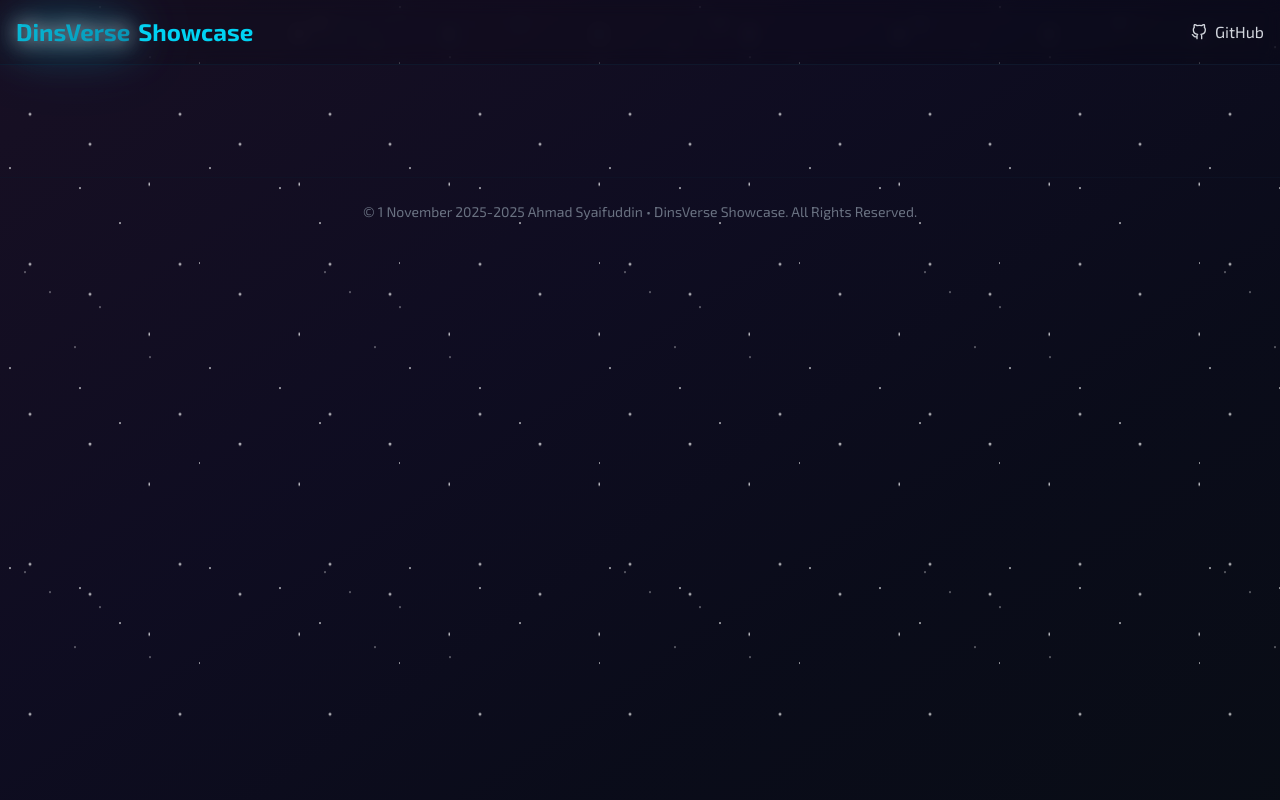
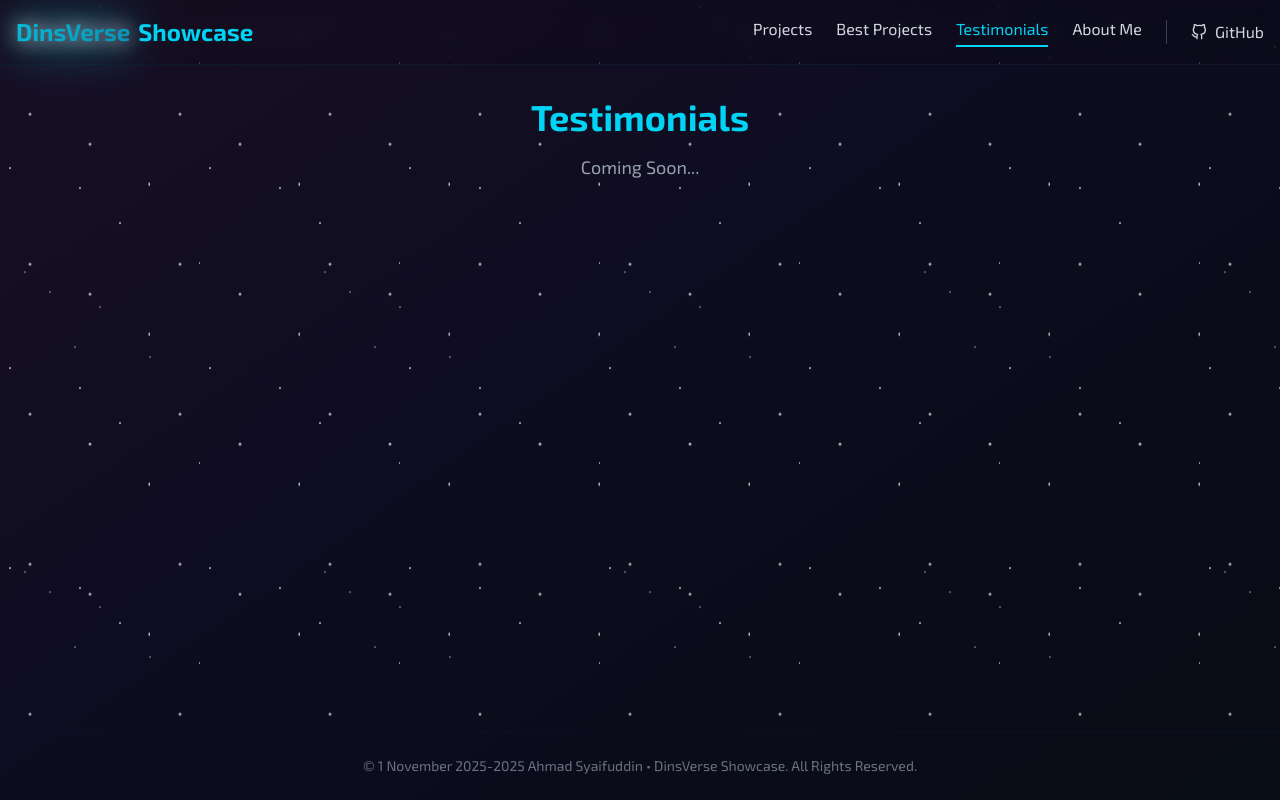
Before and after one commit to ahmadsyaifuddin-dins/DinsVerse, a React (Vite) app: page /testimonials in a window 1280 px wide. Built offline with nearby package versions, Linux system fonts and the light colour scheme; no server answers.

Commit message:
membuat beberapa halaman baru dan menambahkan menu navbarnya

```diff
--- a/src/App.jsx
+++ b/src/App.jsx
@@ -1,12 +1,19 @@
+// src/App.jsx
+
 import React from 'react';
 import { Routes, Route, useLocation } from 'react-router-dom';
 import { AnimatePresence, motion } from 'framer-motion';
 import Navbar from './components/Navbar';
+import Footer from './components/Footer';
+
+// Impor halaman-halaman
 import HomePage from './pages/HomePage';
 import DetailPage from './pages/DetailPage';
-import Footer from './components/Footer';
+import BestProjectsPage from './pages/BestProjectsPage';
+import TestimonialsPage from './pages/TestimonialsPage';
+import AboutPage from './pages/AboutPage';
 
-// Konfigurasi animasi transisi halaman
+// Konfigurasi animasi transisi (tetap sama)
 const pageTransition = {
   initial: { opacity: 0, y: 20 },
   animate: { opacity: 1, y: 0 },
@@ -14,37 +21,47 @@ const pageTransition = {
   transition: { duration: 0.3 }
 };
 
+
 function App() {
   const location = useLocation();
 
   return (
-    <div className="min-h-screen text-gray-200">
+    <div className="min-h-screen text-gray-200 flex flex-col">
+
       <div className="stars-container">
         <div className="stars"></div>
         <div className="stars2"></div>
         <div className="stars3"></div>
       </div>
       <Navbar />
-      <main className="container mx-auto px-4 py-8">
-        {/* AnimatePresence digunakan untuk animasi 'exit' */}
+
+      <main className="container mx-auto px-4 py-8 relative z-10 grow">
         <AnimatePresence mode="wait">
           <Routes location={location} key={location.pathname}>
+
+            {/* Rute Lama */}
             <Route
               path="/"
-              element={
-                <motion.div {...pageTransition}>
-                  <HomePage />
-                </motion.div>
-              }
+              element={<motion.div {...pageTransition}><HomePage /></motion.div>}
             />
             <Route
               path="/project/:id"
-              element={
-                <motion.div {...pageTransition}>
-                  <DetailPage />
-                </motion.div>
-              }
+              element={<motion.div {...pageTransition}><DetailPage /></motion.div>}
             />
+
+            <Route
+              path="/best-projects"
+              element={<motion.div {...pageTransition}><BestProjectsPage /></motion.div>}
+            />
+            <Route
+              path="/testimonials"
+              element={<motion.div {...pageTransition}><TestimonialsPage /></motion.div>}
+            />
+            <Route
+              path="/about"
+              element={<motion.div {...pageTransition}><AboutPage /></motion.div>}
+            />
+
           </Routes>
         </AnimatePresence>
       </main>
--- a/src/components/Navbar.jsx
+++ b/src/components/Navbar.jsx
@@ -1,21 +1,138 @@
-import React from 'react';
-import { Link } from 'react-router-dom';
+// src/components/Navbar.jsx
+
+import React, { useState } from 'react';
+import { Link, NavLink } from 'react-router-dom';
 import { FiGithub } from 'react-icons/fi';
+import '../styles/navbar.css'; // Import CSS untuk hamburger
 
 const Navbar = () => {
+  // State untuk toggle mobile menu
+  const [isMobileMenuOpen, setIsMobileMenuOpen] = useState(false);
+
+  // Helper class untuk NavLink (Desktop)
+  const navLinkClass = ({ isActive }) =>
+    `pb-1 border-b-2 transition-colors duration-300 ${
+      isActive
+        ? 'text-cyan-400 border-cyan-400'
+        : 'text-gray-300 border-transparent hover:text-white'
+    }`;
+
+  // Helper class untuk NavLink (Mobile)
+  const mobileNavLinkClass = ({ isActive }) =>
+    `block py-3 px-4 rounded-lg transition-colors duration-300 ${
+      isActive
+        ? 'text-cyan-400 bg-cyan-900/20 border-l-4 border-cyan-400'
+        : 'text-gray-300 hover:text-white hover:bg-slate-800/50'
+    }`;
+
+  // Tutup mobile menu saat link diklik
+  const handleLinkClick = () => {
+    setIsMobileMenuOpen(false);
+  };
+
   return (
     <nav className="bg-black/10 backdrop-blur-sm sticky top-0 z-50 border-b border-slate-900">
-      <div className="container mx-auto px-4 py-4 flex justify-between items-center">
+      <div className="container mx-auto px-4 py-4">
+        <div className="flex justify-between items-center">
+
+          {/* Brand (Logo) */}
           <Link to="/" className="text-xl md:text-2xl font-bold hover:scale-105 transition-transform">
             <span className="shiny-text brightness-150">DinsVerse</span>
             <span className="text-cyan-400 ml-2">Showcase</span>
           </Link>
-        <div className="space-x-4">
-          <a href="https://github.com/ahmadsyaifuddin-dins" target="_blank" rel="noopener noreferrer" className="flex items-center space-x-2 text-gray-300 hover:text-white transition-colors">
+
+          {/* Desktop Nav Links & GitHub */}
+          <div className="hidden md:flex items-center space-x-6">
+            <NavLink to="/" className={navLinkClass}>
+              Projects
+            </NavLink>
+            <NavLink to="/best-projects" className={navLinkClass}>
+              Best Projects
+            </NavLink>
+            <NavLink to="/testimonials" className={navLinkClass}>
+              Testimonials
+            </NavLink>
+            <NavLink to="/about" className={navLinkClass}>
+              About Me
+            </NavLink>
+
+            {/* Garis pemisah */}
+            <div className="h-6 w-px bg-slate-700"></div>
+
+            {/* GitHub Link */}
+            <a
+              href="https://github.com/ahmadsyaifuddin-dins"
+              target="_blank"
+              rel="noopener noreferrer"
+              className="flex items-center space-x-2 text-gray-300 hover:text-white transition-colors"
+            >
               <FiGithub />
               <span>GitHub</span>
             </a>
           </div>
+
+          {/* Mobile Hamburger Button - SVG Animated */}
+          <label className="hamburger md:hidden">
+            <input
+              type="checkbox"
+              checked={isMobileMenuOpen}
+              onChange={() => setIsMobileMenuOpen(!isMobileMenuOpen)}
+            />
+            <svg viewBox="0 0 32 32">
+              <path className="line line-top-bottom" d="M27 10 13 10C10.8 10 9 8.2 9 6 9 3.5 10.8 2 13 2 15.2 2 17 3.8 17 6L17 26C17 28.2 18.8 30 21 30 23.2 30 25 28.2 25 26 25 23.8 23.2 22 21 22L7 22"></path>
+              <path className="line" d="M7 16 27 16"></path>
+            </svg>
+          </label>
+        </div>
+
+        {/* Mobile Menu Dropdown */}
+        {isMobileMenuOpen && (
+          <div className="md:hidden mt-4 pb-4 border-t border-slate-800 animate-slideDown">
+            <div className="flex flex-col space-y-1 mt-4">
+              <NavLink
+                to="/"
+                className={mobileNavLinkClass}
+                onClick={handleLinkClick}
+              >
+                Projects
+              </NavLink>
+              <NavLink
+                to="/best-projects"
+                className={mobileNavLinkClass}
+                onClick={handleLinkClick}
+              >
+                Best Projects
+              </NavLink>
+              <NavLink
+                to="/testimonials"
+                className={mobileNavLinkClass}
+                onClick={handleLinkClick}
+              >
+                Testimonials
+              </NavLink>
+              <NavLink
+                to="/about"
+                className={mobileNavLinkClass}
+                onClick={handleLinkClick}
+              >
+                About Me
+              </NavLink>
+
+              {/* GitHub Link untuk Mobile */}
+              <a
+                href="https://github.com/ahmadsyaifuddin-dins"
+                target="_blank"
+                rel="noopener noreferrer"
+                className="flex items-center space-x-2 py-3 px-4 text-gray-300
+                           hover:text-white hover:bg-slate-800/50 rounded-lg
+                           transition-colors mt-2 border-t border-slate-800 pt-4"
+              >
+                <FiGithub size={20} />
+                <span>GitHub Profile</span>
+              </a>
+            </div>
+          </div>
+        )}
       </div>
     </nav>
   );
--- /dev/null
+++ b/src/pages/AboutPage.jsx
@@ -0,0 +1,12 @@
+import React from 'react';
+
+const AboutPage = () => {
+  return (
+    <div className="text-center">
+      <h1 className="text-4xl font-bold text-cyan-400">About Me</h1>
+      <p className="text-lg text-gray-400 mt-4">Coming Soon...</p>
+    </div>
+  );
+};
+
+export default AboutPage;
--- /dev/null
+++ b/src/pages/BestProjectsPage.jsx
@@ -0,0 +1,12 @@
+import React from 'react';
+
+const BestProjectsPage = () => {
+  return (
+    <div className="text-center">
+      <h1 className="text-4xl font-bold text-cyan-400">Best Projects</h1>
+      <p className="text-lg text-gray-400 mt-4">Coming Soon...</p>
+    </div>
+  );
+};
+
+export default BestProjectsPage;
--- /dev/null
+++ b/src/pages/TestimonialsPage.jsx
@@ -0,0 +1,12 @@
+import React from 'react';
+
+const TestimonialsPage = () => {
+  return (
+    <div className="text-center">
+      <h1 className="text-4xl font-bold text-cyan-400">Testimonials</h1>
+      <p className="text-lg text-gray-400 mt-4">Coming Soon...</p>
+    </div>
+  );
+};
+
+export default TestimonialsPage;
--- /dev/null
+++ b/src/styles/navbar.css
@@ -0,0 +1,79 @@
+/* src/components/Navbar.css */
+
+/* Hamburger Button Styling */
+.hamburger {
+    cursor: pointer;
+    padding: 0.5rem;
+    background: rgba(6, 182, 212, 0.1); /* cyan-500 dengan opacity */
+    border-radius: 0.5rem;
+    border: 1px solid rgba(6, 182, 212, 0.3);
+    backdrop-filter: blur(8px);
+    transition: all 0.3s ease;
+    /* ✅ FIXED: Jangan set display di sini, biar Tailwind md:hidden bisa bekerja */
+    align-items: center;
+    justify-content: center;
+  }
+
+  /* ✅ Tambahkan display:flex hanya untuk mobile */
+  @media (max-width: 768px) {
+    .hamburger {
+      display: flex;
+    }
+  }
+
+  .hamburger:hover {
+    background: rgba(6, 182, 212, 0.2);
+    border-color: rgba(6, 182, 212, 0.5);
+    transform: scale(1.05);
+  }
+
+  .hamburger input {
+    display: none;
+  }
+
+  .hamburger svg {
+    height: 2em;
+    width: 2em;
+    transition: transform 600ms cubic-bezier(0.4, 0, 0.2, 1);
+    color: rgb(34, 211, 238); /* cyan-400 */
+  }
+
+  .line {
+    fill: none;
+    stroke: currentColor;
+    stroke-linecap: round;
+    stroke-linejoin: round;
+    stroke-width: 2.5;
+    transition: stroke-dasharray 600ms cubic-bezier(0.4, 0, 0.2, 1),
+                stroke-dashoffset 600ms cubic-bezier(0.4, 0, 0.2, 1);
+  }
+
+  .line-top-bottom {
+    stroke-dasharray: 12 63;
+  }
+
+  /* Ketika checkbox checked (menu open) */
+  .hamburger input:checked + svg {
+    transform: rotate(-45deg);
+  }
+
+  .hamburger input:checked + svg .line-top-bottom {
+    stroke-dasharray: 20 300;
+    stroke-dashoffset: -32.42;
+  }
+
+  /* Animasi slide down untuk mobile menu */
+  @keyframes slideDown {
+    from {
+      opacity: 0;
+      transform: translateY(-10px);
+    }
+    to {
+      opacity: 1;
+      transform: translateY(0);
+    }
+  }
+
+  .animate-slideDown {
+    animation: slideDown 0.3s ease-out;
+  }
```
Lines whose indentation alone changed are shown as unchanged.
